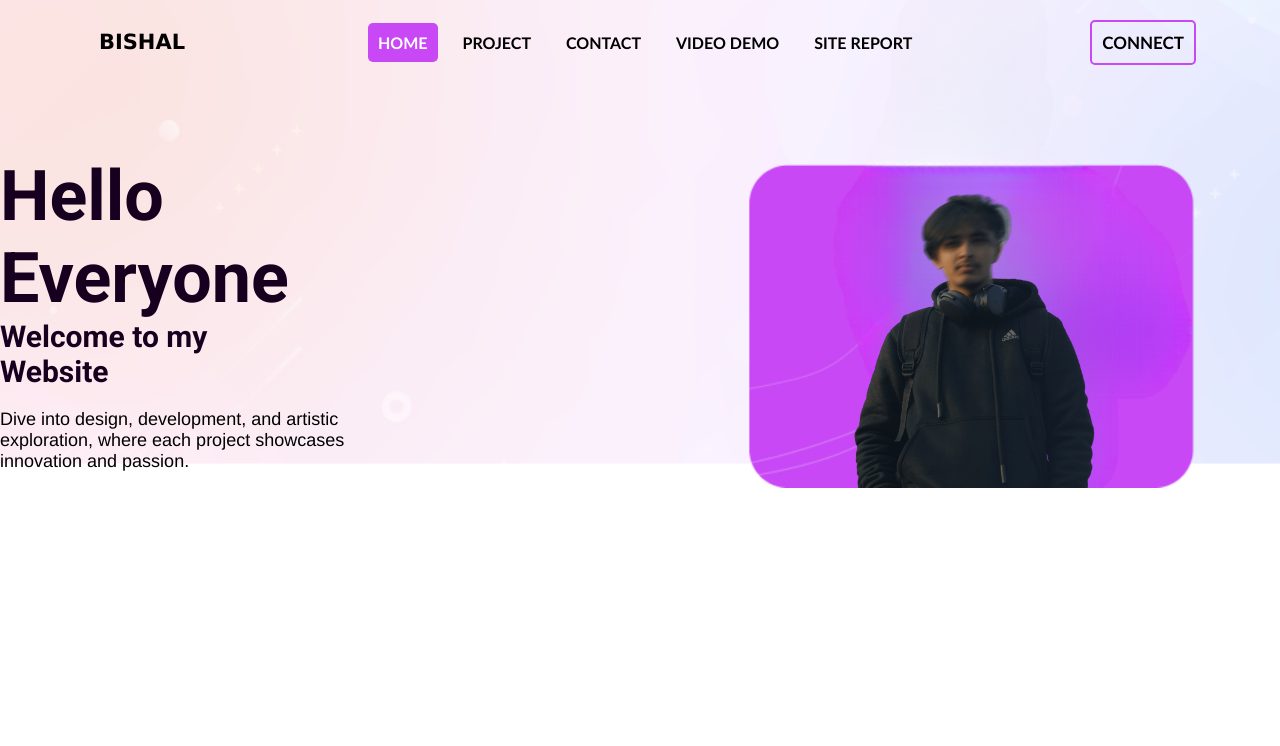
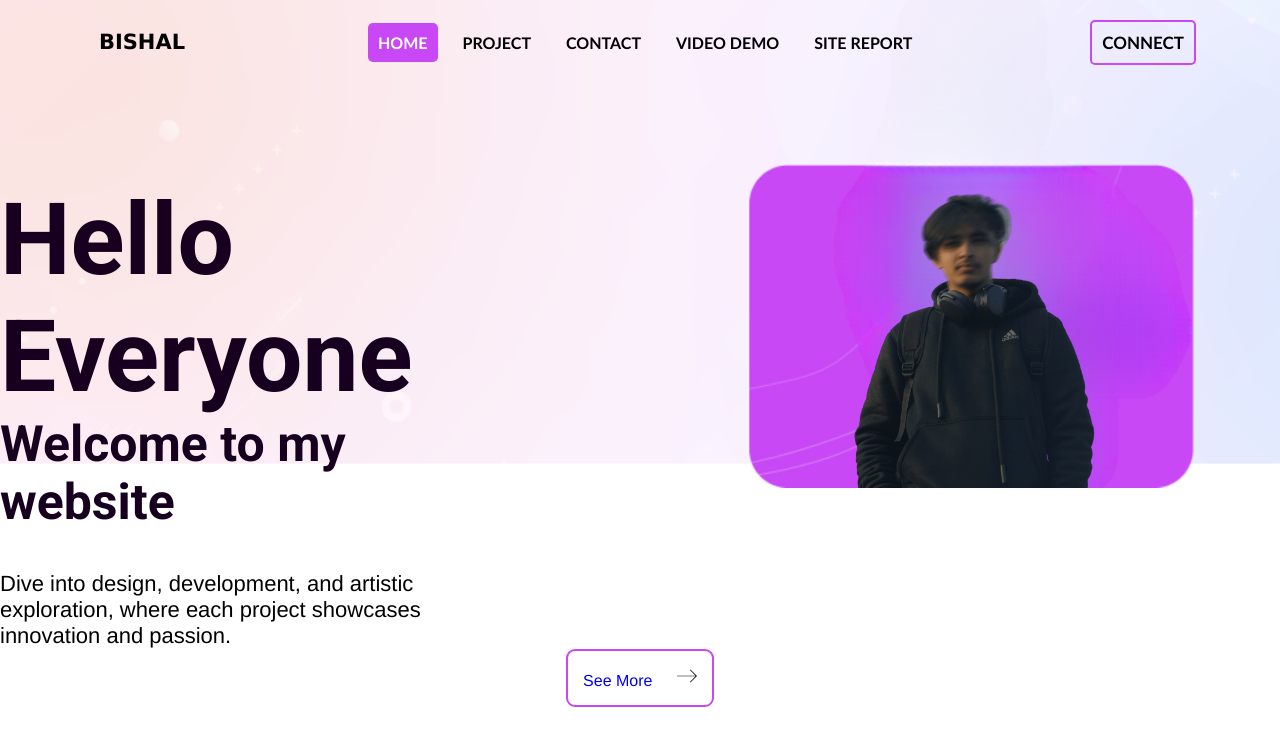
Before and after one commit to bishaldh/assignment-1, a plain HTML site: page index.html in a window 1280 px wide. Drawn offline with Linux system fonts and the light colour scheme.

Commit message:
Some changes were made

```diff
--- a/index.html
+++ b/index.html
@@ -27,10 +27,13 @@
     </header>
     <section class="text-area">
             <h1>Hello Everyone</h1>
-            <h3>Welcome to my Website</h3>
+            <h3>Welcome to my website</h3>
     </section>
     <div class="paragraph-1">
         <p> Dive into design, development, and artistic <br> exploration, where each project showcases innovation and passion.</p>
     </div>
+    <div class="see-more">
+        <a href="project.html">See More <img class="right-arrow" src="right-arrow.svg" alt=""></a>
+    </div>
 </body>
 </html>
--- a/style.css
+++ b/style.css
@@ -81,16 +81,16 @@ header ul li a:hover{
     position: relative;
     justify-content: left;
     align-items: left;
-    margin-top: 70px;
+    margin-top: 96px;
     size: 100px;
-    margin-right: 60rem;
+    margin-right: 50rem;
 }
 
 .text-area h1{
-    font-size: 70px;
+    font-size:100px;
 }
 .text-area h3{
-    font-size: 30px;
+    font-size: 50px;
 }
 
 li a .connect{
@@ -134,13 +134,29 @@ header li .connect:hover{
 }
 .paragraph-1{
     justify-content: right;
-    margin-right: 56rem;
-    margin-top: 20px;
+    margin-right:50rem;
+    margin-top: 40px;
 }
 .paragraph-1 p{
     /* font-family: "Roboto", sans-serif; */
     font-weight: 400;
     font-style: normal;
-    font-size: 18px;
+    font-size: 22px;
+}
+
+.see-more{
+    display: flex;
+    border:2px solid #c848f5;
+    border-radius: 9px;
+    /* background-color: #c848f5; */
+    padding: 15px;
+    cursor: pointer;
+}
+.see-more a{
+    text-decoration: none;
 
 }
+.right-arrow{
+    width: 20px;
+    margin-left: 20px;
+}
```
